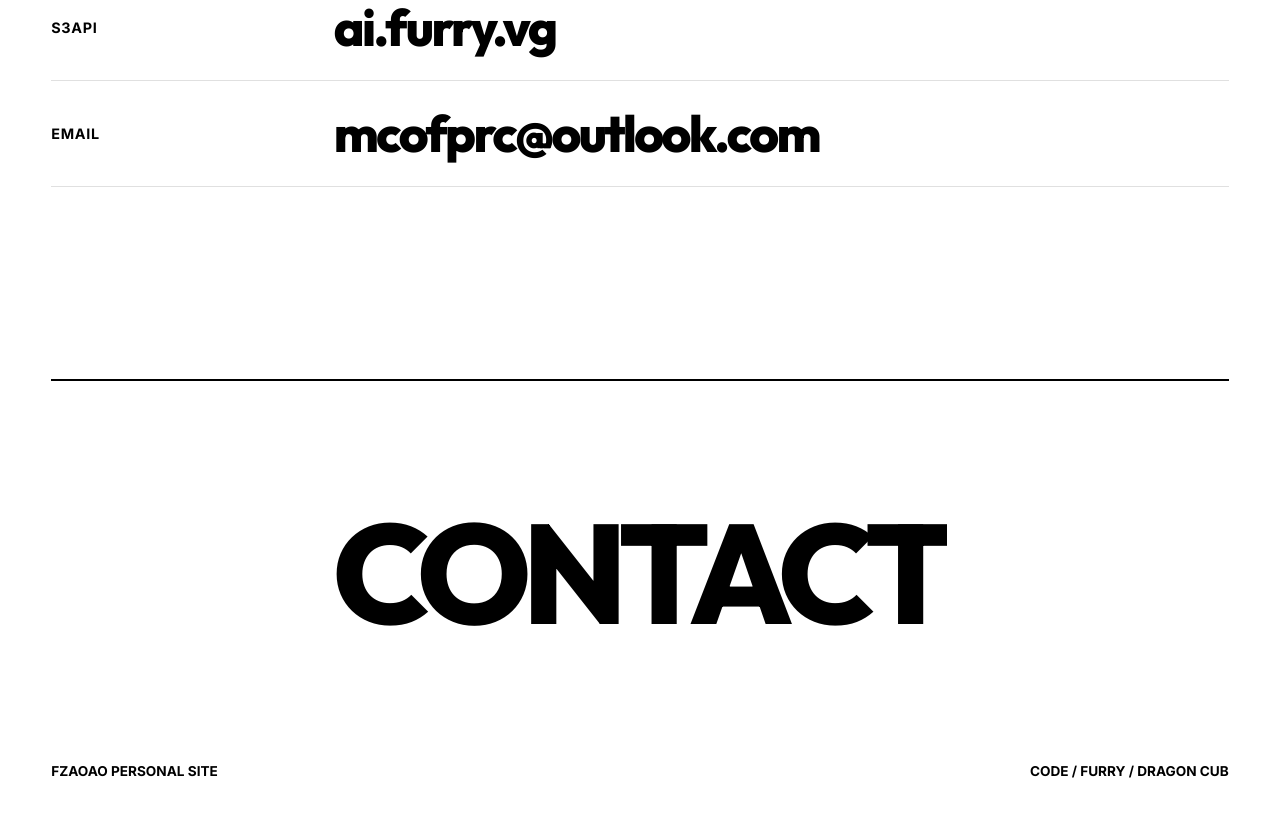
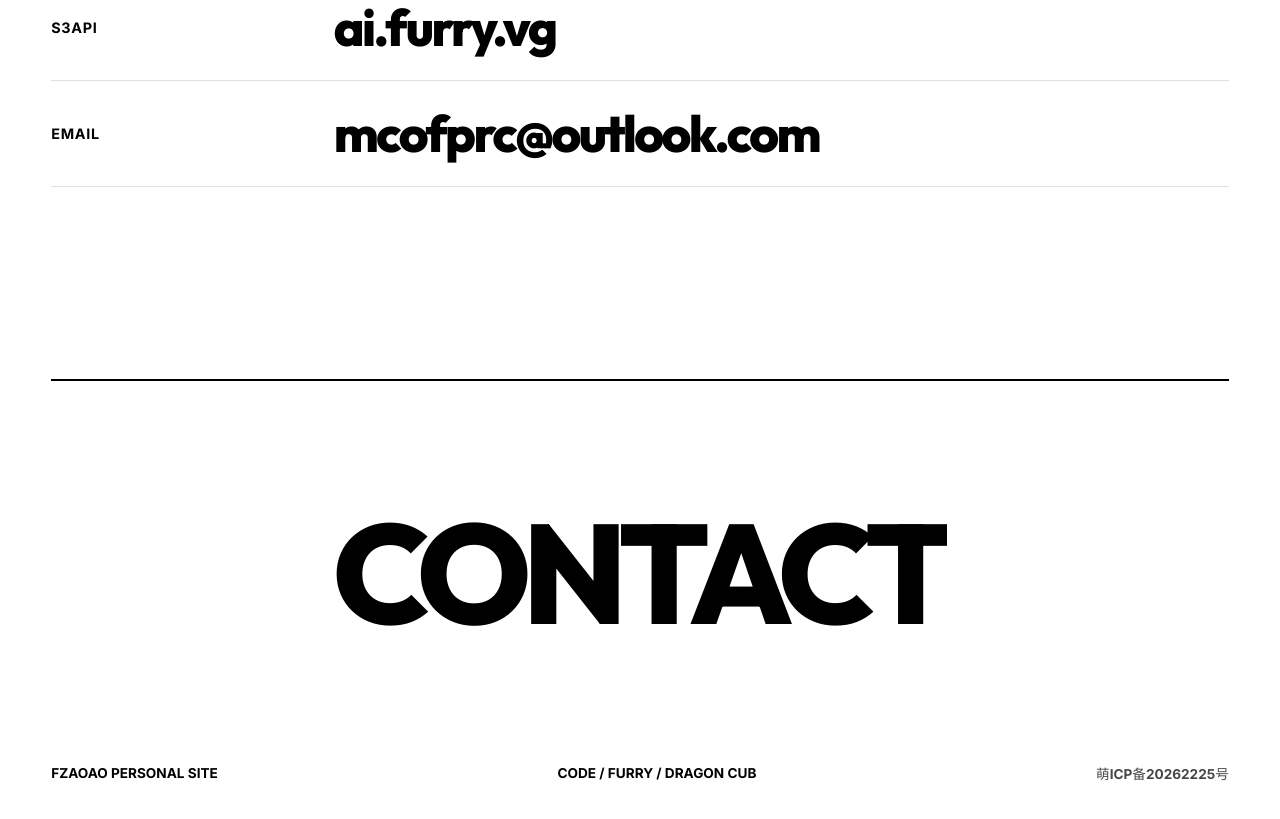
Before and after one commit to FZAoao/FZAoao.github.io, a plain HTML site: page index.html in a window 1280 px wide. Shown: the part 6397-7216 px from the top of the page. Drawn offline with Linux system fonts and the light colour scheme.

Commit message:
Add ICP record link to footer

```diff
--- a/index.html
+++ b/index.html
@@ -220,6 +220,7 @@
       <div class="footer-bottom">
         <span data-i18n="footer.site">FZAoao Personal Site</span>
         <span data-i18n="footer.tags">Code / Furry / Dragon Cub</span>
+        <a class="footer-record" href="https://icp.gov.moe/?keyword=20262225" target="_blank" rel="noreferrer">萌ICP备20262225号</a>
       </div>
     </footer>
   </main>
--- a/styles.css
+++ b/styles.css
@@ -524,12 +524,27 @@ a {
 .footer-bottom {
   display: flex;
   justify-content: space-between;
+  align-items: center;
+  gap: 1rem;
+  flex-wrap: wrap;
   width: 100%;
   margin-top: 10vw;
   font-family: Inter, sans-serif;
   font-size: 0.85rem;
   font-weight: 700;
   text-transform: uppercase;
+}
+
+.footer-record {
+  color: var(--text-primary);
+  opacity: 0.72;
+  text-decoration: none;
+  transition: opacity 0.25s ease, transform 0.25s ease;
+}
+
+.footer-record:hover {
+  opacity: 1;
+  transform: translateY(-1px);
 }
 
 @media (max-width: 760px) {
```
